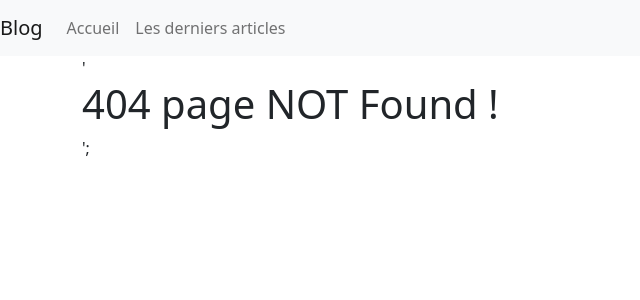
After one commit to Monky23/My-first-blog, a PHP site: template Views/errors/404.php in a window 1280 px wide. The commit adds this page. Shown: the top 300 px of the page, without its empty margins (0-640 px from the left). Run offline with PHP 8.4, Linux system fonts and the light colour scheme; the template is opened without the code that fills it, so the values that code supplies are empty.

Commit message:
layout update

```diff
--- /dev/null
+++ b/Views/errors/404.php
@@ -0,0 +1 @@
+'<h1>404 page NOT Found !</h1>';
--- a/Views/layout.php
+++ b/Views/layout.php
@@ -1,5 +1,6 @@
 <!doctype html>
 <html lang="fr">
+
 <head>
   <!-- Required meta tags -->
   <meta charset="utf-8">
@@ -10,8 +11,35 @@
 
   <title>Mon super Blog</title>
 </head>
-  <body class="container">
-    <?= $content?>
+
+<body>
+  <nav class="navbar navbar-expand-lg navbar-light bg-light">
+    <a class="navbar-brand" href="/">Blog</a>
+    <button class="navbar-toggler" type="button" data-toggle="collapse" data-target="#navbarSupportedContent" aria-controls="navbarSupportedContent" aria-expanded="false" aria-label="Toggle navigation">
+      <span class="navbar-toggler-icon"></span>
+    </button>
+
+    <div class="collapse navbar-collapse" id="navbarSupportedContent">
+      <ul class="navbar-nav mr-auto">
+        <li class="nav-item">
+          <a class="nav-link" href="/">Accueil</a>
+        </li>
+        <li class="nav-item">
+          <a class="nav-link" href="/posts">Les derniers articles</a>
+        </li>
+      </ul>
+      <ul class="navbar-nav ml-auto">
+        <?php if (isset($_SESSION['auth'])) : ?>
+          <li class="nav-item">
+            <a class="nav-link" href="/logout">Se déconnecter</a>
+          </li>
+        <?php endif ?>
+      </ul>
+    </div>
+  </nav>
+  <div class="container">
+    <?= $content ?>
+  </div>
 
   <!-- Optional JavaScript; choose one of the two! -->
 
@@ -24,4 +52,5 @@
     <script src="https://cdn.jsdelivr.net/npm/bootstrap@5.1.3/dist/js/bootstrap.min.js" integrity="sha384-QJHtvGhmr9XOIpI6YVutG+2QOK9T+ZnN4kzFN1RtK3zEFEIsxhlmWl5/YESvpZ13" crossorigin="anonymous"></script>
     -->
 </body>
+
 </html>
```
Lines whose indentation alone changed are shown as unchanged.
